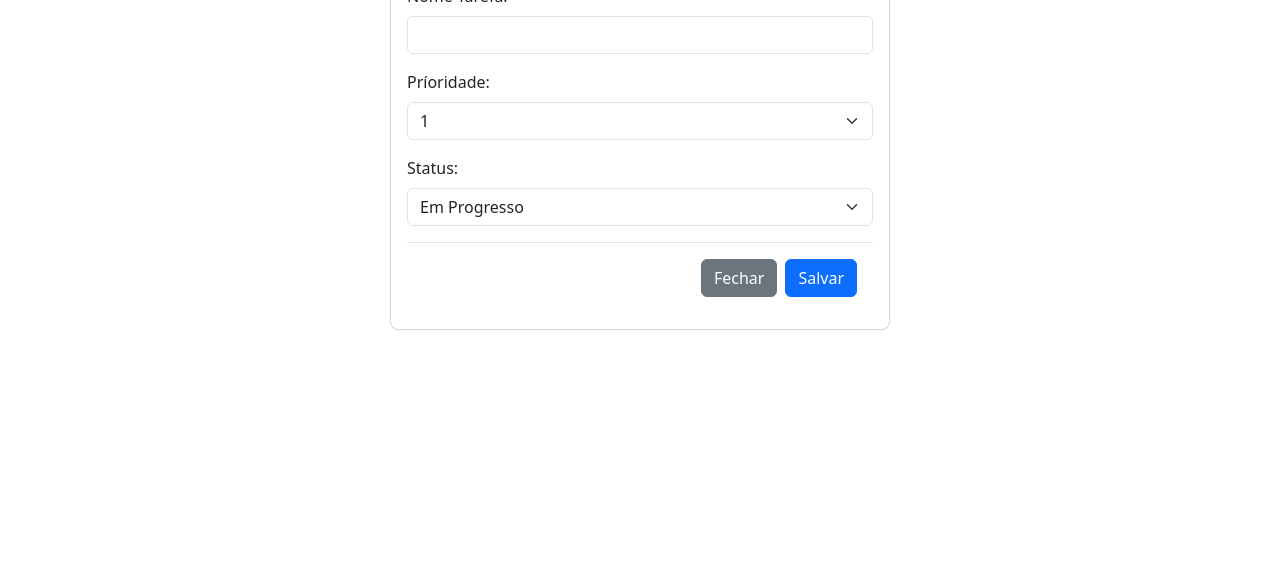
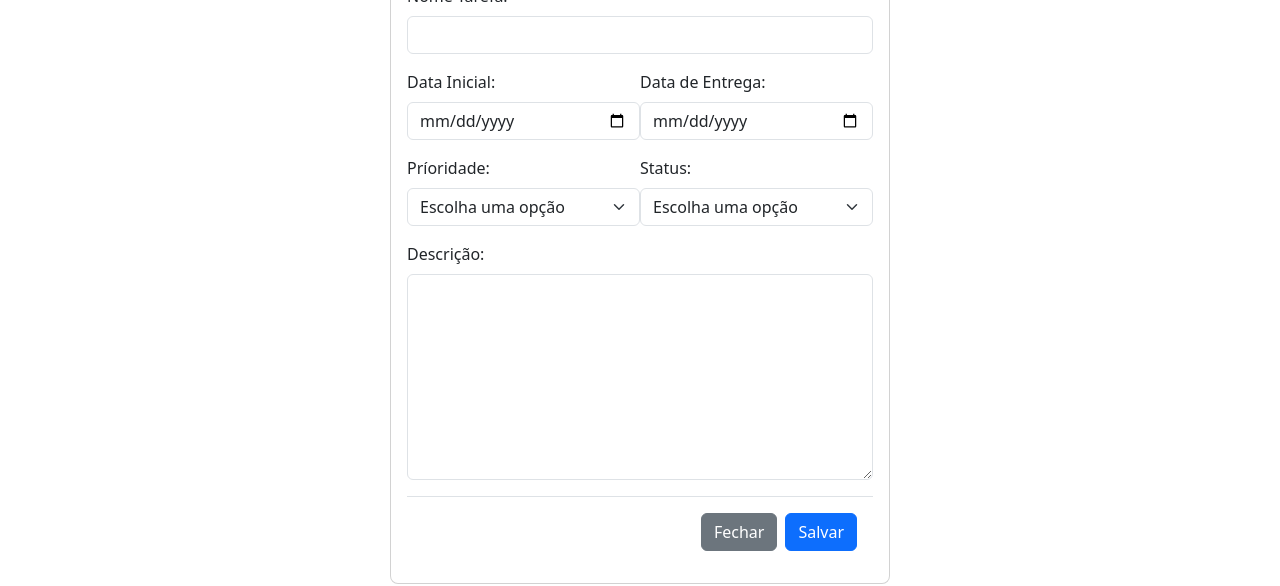
Before and after one commit to User-Wellengton/react-api-modelo, a React (Create React App) app: page /Tarefa in a window 1280 px wide. Both pictures are taken after a click on the button "Cadastrar". Shown: the part 210-796 px from the top of the page. Built offline with nearby package versions, Linux system fonts and the light colour scheme; no server answers.

Commit message:
CRUD Tarefa OK

```diff
--- a/src/components/Tarefa/modal/ModalTarefa.tsx
+++ b/src/components/Tarefa/modal/ModalTarefa.tsx
@@ -16,6 +16,9 @@ const ModalTarefa: React.FC<ModalTarefaProps> = ({
   const [nomeProjeto, setNomeProjeto] = useState("");
   const [nomeTarefa, setNomeTarefa] = useState("");
   const [prioridade, setPrioridade] = useState("");
+  const [descricao, setDescricao] = useState("");
+  const [dataInicial, setDataInicial] = useState("");
+  const [dataEntrega, setDataEntrega] = useState("");
   const [status, setStatus] = useState("");
 
   if (!isOpen) return null;
@@ -23,6 +26,9 @@ const ModalTarefa: React.FC<ModalTarefaProps> = ({
   const limparCampos = () => {
     setNomeProjeto("");
     setNomeTarefa("");
+    setDescricao("");
+    setDataInicial("");
+    setDataEntrega("");
     setPrioridade("");
     setStatus("");
   };
@@ -39,6 +45,24 @@ const ModalTarefa: React.FC<ModalTarefaProps> = ({
     setNomeTarefa(event.target.value);
   };
 
+  const handleDataInicialChange = (
+    event: React.ChangeEvent<HTMLInputElement>
+  ) => {
+    setDataInicial(event.target.value);
+  };
+
+  const handleDataEntregaChange = (
+    event: React.ChangeEvent<HTMLInputElement>
+  ) => {
+    setDataEntrega(event.target.value);
+  };
+
+  const handleDescricaoChange = (
+    event: React.ChangeEvent<HTMLTextAreaElement>
+  ) => {
+    setDescricao(event.target.value);
+  };
+
   const handlePrioridadeChange = (
     event: React.ChangeEvent<HTMLSelectElement>
   ) => {
@@ -50,10 +74,34 @@ const ModalTarefa: React.FC<ModalTarefaProps> = ({
   };
 
   const validarTarefa = (tarefa: Tarefa) => {
-    const { nomeProjeto, nomeTarefa, prioridade, status } = tarefa;
-    if (!nomeProjeto || nomeTarefa || prioridade === null || status === null) {
-      throw new Error("Todos os campos devem ser preenchidos");
+    const {
+      nomeProjeto,
+      nomeTarefa,
+      dataInicial,
+      dataEntrega,
+      prioridade,
+      status,
+      descricao,
+    } = tarefa;
+
+    const dataIni = new Date(dataInicial);
+    const dataEnt = new Date(dataEntrega);
+
+    if (
+      !nomeProjeto ||
+      !nomeTarefa ||
+      !dataInicial ||
+      !dataEntrega ||
+      !prioridade ||
+      !status ||
+      !descricao
+    ) {
+      return "Todos os campos devem ser preenchidos.";
+    } else if (dataEnt < dataIni) {
+      return "A data de entrega não pode ser anterior à data inicial.";
     }
+
+    return null;
   };
 
   const handleSubmit = async (event: React.FormEvent) => {
@@ -62,9 +110,29 @@ const ModalTarefa: React.FC<ModalTarefaProps> = ({
       id: 0,
       nomeProjeto,
       nomeTarefa,
+      dataInicial: new Date(dataInicial),
+      dataEntrega: new Date(dataEntrega),
       prioridade: parseFloat(prioridade),
       status: parseFloat(status),
+      descricao,
     };
+
+    const mensagemErro = validarTarefa(novaTarefa);
+    if (mensagemErro) {
+      toast.error(mensagemErro, {
+        position: "top-right",
+        autoClose: 5000,
+        hideProgressBar: false,
+        closeOnClick: true,
+        pauseOnHover: true,
+        draggable: true,
+        progress: undefined,
+        theme: "light",
+        transition: Bounce,
+      });
+      return;
+    }
+
     try {
       validarTarefa(novaTarefa);
       const service = new ServiceBase<Tarefa>("Tarefa");
@@ -144,16 +212,47 @@ const ModalTarefa: React.FC<ModalTarefaProps> = ({
                 />
               </div>
 
-              <div className="mb-3">
+              <div className="mb-3 d-flex justify-content-between">
+                <div className="flex-fill mr-1">
+                  <label htmlFor="dataInicial" className="form-label">
+                    Data Inicial:
+                  </label>
+                  <input
+                    type="date"
+                    className="form-control"
+                    id="dataInicial"
+                    name="dataInicial"
+                    value={dataInicial}
+                    onChange={handleDataInicialChange}
+                  />
+                </div>
+                <div className="flex-fill ml-1">
+                  <label htmlFor="dataEntrega" className="form-label">
+                    Data de Entrega:
+                  </label>
+                  <input
+                    type="date"
+                    className="form-control"
+                    id="dataEntrega"
+                    name="dataEntrega"
+                    value={dataEntrega}
+                    onChange={handleDataEntregaChange}
+                  />
+                </div>
+              </div>
+
+              <div className="mb-3 d-flex justify-content-between">
+                <div className="flex-fill mr-1">
                   <label htmlFor="prioridade" className="form-label">
                     Príoridade:
                   </label>
                   <select
                     className="form-select"
-                  id="disponivel"
+                    id="prioridade"
                     value={prioridade}
                     onChange={handlePrioridadeChange}
                   >
+                    <option>Escolha uma opção</option>
                     <option value="1">1</option>
                     <option value="2">2</option>
                     <option value="3">3</option>
@@ -162,20 +261,36 @@ const ModalTarefa: React.FC<ModalTarefaProps> = ({
                   </select>
                 </div>
 
-              <div className="mb-3">
+                <div className="flex-fill ml-1">
                   <label htmlFor="status" className="form-label">
                     Status:
                   </label>
                   <select
                     className="form-select"
-                  id="disponivel"
+                    id="status"
                     value={status}
                     onChange={handleStatusChange}
                   >
-                  <option value="0">Em Progresso</option>
-                  <option value="1">Bloqueado</option>
-                  <option value="3">Completo</option>
+                    <option>Escolha uma opção</option>
+                    <option value="1">To Do</option>
+                    <option value="2">Em Progresso</option>
+                    <option value="3">Bloqueado</option>
+                    <option value="4">Completo</option>
                   </select>
+                </div>
+              </div>
+
+              <div className="mb-3">
+                <label htmlFor="descricao" className="form-label">
+                  Descrição:
+                </label>
+                <textarea
+                  className="form-control"
+                  id="descricao"
+                  value={descricao}
+                  onChange={handleDescricaoChange}
+                  rows={8}
+                ></textarea>
               </div>
 
               <div className="modal-footer">
--- a/src/components/Tarefa/modal/ModalTarefaEdit.tsx
+++ b/src/components/Tarefa/modal/ModalTarefaEdit.tsx
@@ -1,57 +1,104 @@
 import React, { useState, useEffect } from "react";
-import { Produto } from "../../../interfaces/Produto/Produto";
+import { Tarefa } from "../../../interfaces/Tarefa/Tarefa";
+import { toast } from "react-toastify";
 
-interface ModalProdutoEditProps {
+interface ModalTarefaEditProps {
   isOpen: boolean;
   onClose: () => void;
-  produto: Produto | null;
-  onProdutoEditado: (produto: Produto) => void;
+  tarefa: Tarefa | null;
+  onTarefaEditado: (tarefa: Tarefa) => void;
 }
 
-const ModalProdutoEdit: React.FC<ModalProdutoEditProps> = ({
+const ModalTarefaEdit: React.FC<ModalTarefaEditProps> = ({
   isOpen,
   onClose,
-  produto,
-  onProdutoEditado,
+  tarefa,
+  onTarefaEditado,
 }) => {
   const [id, setId] = useState<number | undefined>(undefined);
-  const [nome, setNome] = useState("");
-  const [valor, setValor] = useState("");
-  const [disponivel, setDisponivel] = useState(false);
+  const [nomeProjeto, setNomeProjeto] = useState("");
+  const [nomeTarefa, setNomeTarefa] = useState("");
+  const [prioridade, setPrioridade] = useState("");
+  const [descricao, setDescricao] = useState("");
+  const [dataInicial, setDataInicial] = useState("");
+  const [dataEntrega, setDataEntrega] = useState("");
+  const [status, setStatus] = useState("");
 
   useEffect(() => {
-    if (produto) {
-      setId(produto.id);
-      setNome(produto.nome);
-      setValor(produto.valor.toString());
-      setDisponivel(produto.disponivel);
+    if (tarefa) {
+      setId(tarefa.id);
+      setNomeProjeto(tarefa.nomeProjeto);
+      setNomeTarefa(tarefa.nomeTarefa);
+      setDataInicial(tarefa.dataInicial.toString().substring(0, 10));
+      setDataEntrega(tarefa.dataEntrega.toString().substring(0, 10));
+      setPrioridade(tarefa.prioridade.toString());
+      setStatus(tarefa.status.toString());
+      setDescricao(tarefa.descricao);
     }
-  }, [produto]);
+  }, [tarefa]);
 
-  const handleNomeChange = (event: React.ChangeEvent<HTMLInputElement>) => {
-    setNome(event.target.value);
+  const handleNomeProjetoChange = (
+    event: React.ChangeEvent<HTMLInputElement>
+  ) => {
+    setNomeProjeto(event.target.value);
   };
 
-  const handleValorChange = (event: React.ChangeEvent<HTMLInputElement>) => {
-    setValor(event.target.value);
+  const handleNomeTarefaChange = (
+    event: React.ChangeEvent<HTMLInputElement>
+  ) => {
+    setNomeTarefa(event.target.value);
   };
 
-  const handleDisponivelChange = (
+  const handleDataInicialChange = (
+    event: React.ChangeEvent<HTMLInputElement>
+  ) => {
+    setDataInicial(event.target.value);
+  };
+
+  const handleDataEntregaChange = (
+    event: React.ChangeEvent<HTMLInputElement>
+  ) => {
+    setDataEntrega(event.target.value);
+  };
+
+  const handleDescricaoChange = (
+    event: React.ChangeEvent<HTMLTextAreaElement>
+  ) => {
+    setDescricao(event.target.value);
+  };
+
+  const handlePrioridadeChange = (
     event: React.ChangeEvent<HTMLSelectElement>
   ) => {
-    setDisponivel(event.target.value === "true");
+    setPrioridade(event.target.value);
+  };
+
+  const handleStatusChange = (event: React.ChangeEvent<HTMLSelectElement>) => {
+    setStatus(event.target.value);
   };
 
   const handleSubmit = (event: React.FormEvent) => {
     event.preventDefault();
-    if (produto) {
-      const produtoEditado: Produto = {
-        ...produto,
-        nome: nome,
-        valor: parseFloat(valor),
-        disponivel: disponivel,
+    const dataIni = new Date(dataInicial);
+    const dataEnt = new Date(dataEntrega);
+
+    if (dataEnt < dataIni) {
+      toast.error("A data de entrega não pode ser anterior à data de início.");
+      return;
+    }
+
+    if (tarefa) {
+      const tarefaEditada: Tarefa = {
+        ...tarefa,
+        nomeProjeto: nomeProjeto,
+        nomeTarefa: nomeTarefa,
+        dataInicial: dataIni,
+        dataEntrega: dataEnt,
+        prioridade: parseFloat(prioridade),
+        status: parseFloat(status),
+        descricao: descricao,
       };
-      onProdutoEditado(produtoEditado);
+      onTarefaEditado(tarefaEditada);
     }
   };
 
@@ -65,7 +112,7 @@ const ModalProdutoEdit: React.FC<ModalProdutoEditProps> = ({
       <div className="modal-dialog">
         <div className="modal-content">
           <div className="modal-header">
-            <h5 className="modal-title">Editar Produto</h5>
+            <h5 className="modal-title">Editar Tarefa</h5>
             <button
               type="button"
               className="btn-close"
@@ -87,44 +134,114 @@ const ModalProdutoEdit: React.FC<ModalProdutoEditProps> = ({
                   readOnly
                 />
               </div>
+
               <div className="mb-3">
-                <label htmlFor="nome" className="form-label">
-                  Nome:
+                <label htmlFor="nomeProjeto" className="form-label">
+                  Nome Projeto:
                 </label>
                 <input
                   type="text"
                   className="form-control"
-                  id="nome"
-                  value={nome}
-                  onChange={handleNomeChange}
+                  id="nomeProjeto"
+                  value={nomeProjeto}
+                  onChange={handleNomeProjetoChange}
                 />
               </div>
+
               <div className="mb-3">
-                <label htmlFor="valor" className="form-label">
-                  Valor:
+                <label htmlFor="nomeTarefa" className="form-label">
+                  Nome Tarefa:
                 </label>
                 <input
-                  type="number"
+                  type="text"
                   className="form-control"
-                  id="valor"
-                  value={valor}
-                  onChange={handleValorChange}
+                  id="nomeTarefa"
+                  value={nomeTarefa}
+                  onChange={handleNomeTarefaChange}
                 />
               </div>
+
+              <div className="mb-3 d-flex justify-content-between">
+                <div className="flex-fill mr-1">
+                  <label htmlFor="dataInicial" className="form-label">
+                    Data Inicial:
+                  </label>
+                  <input
+                    type="date"
+                    className="form-control"
+                    id="dataInicial"
+                    name="dataInicial"
+                    value={dataInicial}
+                    onChange={handleDataInicialChange}
+                  />
+                </div>
+                <div className="flex-fill ml-1">
+                  <label htmlFor="dataEntrega" className="form-label">
+                    Data de Entrega:
+                  </label>
+                  <input
+                    type="date"
+                    className="form-control"
+                    id="dataEntrega"
+                    name="dataEntrega"
+                    value={dataEntrega}
+                    onChange={handleDataEntregaChange}
+                  />
+                </div>
+              </div>
+
+              <div className="mb-3 d-flex justify-content-between">
+                <div className="flex-fill mr-1">
+                  <label htmlFor="prioridade" className="form-label">
+                    Príoridade:
+                  </label>
+                  <select
+                    className="form-select"
+                    id="prioridade"
+                    value={prioridade}
+                    onChange={handlePrioridadeChange}
+                  >
+                    <option>Escolha uma opção</option>
+                    <option value="1">1</option>
+                    <option value="2">2</option>
+                    <option value="3">3</option>
+                    <option value="4">4</option>
+                    <option value="5">5</option>
+                  </select>
+                </div>
+
+                <div className="flex-fill ml-1">
+                  <label htmlFor="status" className="form-label">
+                    Status:
+                  </label>
+                  <select
+                    className="form-select"
+                    id="status"
+                    value={status}
+                    onChange={handleStatusChange}
+                  >
+                    <option>Escolha uma opção</option>
+                    <option value="1">To Do</option>
+                    <option value="2">Em Progresso</option>
+                    <option value="3">Bloqueado</option>
+                    <option value="4">Completo</option>
+                  </select>
+                </div>
+              </div>
+
               <div className="mb-3">
-                <label htmlFor="disponivel" className="form-label">
-                  Disponível:
+                <label htmlFor="descricao" className="form-label">
+                  Descrição:
                 </label>
-                <select
-                  className="form-select"
-                  id="disponivel"
-                  value={disponivel ? "true" : "false"}
-                  onChange={handleDisponivelChange}
-                >
-                  <option value="true">Disponível</option>
-                  <option value="false">Indisponível</option>
-                </select>
+                <textarea
+                  className="form-control"
+                  id="descricao"
+                  value={descricao}
+                  onChange={handleDescricaoChange}
+                  rows={8}
+                ></textarea>
               </div>
+
               <div className="modal-footer">
                 <button
                   type="button"
@@ -145,4 +262,4 @@ const ModalProdutoEdit: React.FC<ModalProdutoEditProps> = ({
   );
 };
 
-export default ModalProdutoEdit;
+export default ModalTarefaEdit;
--- a/src/interfaces/Tarefa/Tarefa.tsx
+++ b/src/interfaces/Tarefa/Tarefa.tsx
@@ -4,7 +4,7 @@ export interface Tarefa {
   nomeTarefa: string;
   descricao: string;
   dataInicial: Date;
-  DataEntrega: Date;
+  dataEntrega: Date;
   prioridade: number;
   status: number;
 }
```
Also changed, not shown: src/components/Tarefa/TarefaListar.tsx (+17 -2 lines), src/components/Tarefa/modal/ModalTarefaDelete.tsx (+6 -6 lines). Lines whose indentation alone changed are shown as unchanged.
